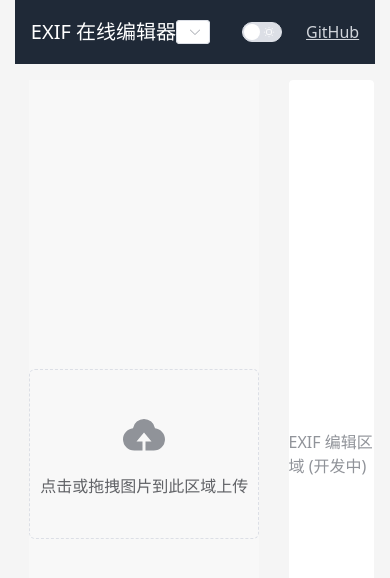
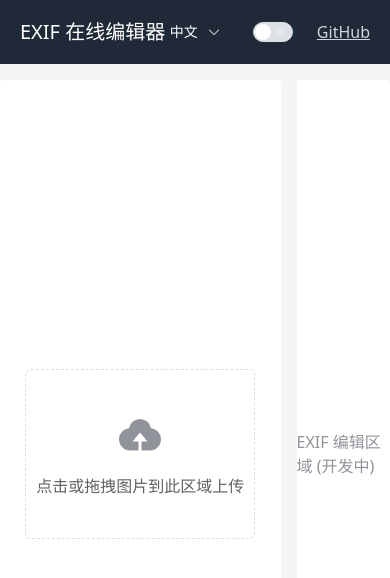
Before and after one commit to bluicezhen/exif-editor-online, a Vue app: page / in a window 390 px wide. Shown: the top 578 px of the page. Built offline with nearby package versions, Linux system fonts and the light colour scheme.

Commit message:
Refactor App.vue and LanguageSwitcher.vue to enhance UI structure and styling; implement dropdown for language selection and improve responsiveness with SCSS adjustments.

```diff
--- a/src/App.vue
+++ b/src/App.vue
@@ -88,9 +88,8 @@ function showUpload() {
 
 <template>
   <div class="app-container">
-    <!-- Top Banner -->
+    <!-- Header -->
     <header class="app-header">
-      <div class="header-content">
       <h1 class="header-title">{{ t('title') }}</h1>
       <div class="header-actions">
         <LanguageSwitcher />
@@ -99,17 +98,17 @@ function showUpload() {
           href="https://github.com/bluicezhen/exif-editor-online"
           target="_blank"
           class="github-link"
+          title="GitHub"
         >
           GitHub
         </a>
-        </div>
       </div>
     </header>
 
     <!-- Main Content -->
     <main class="app-content">
       <!-- Left Photo Display Area -->
-      <div class="photo-area">
+      <section class="photo-area">
         <!-- Photo toolbar -->
         <div v-if="hasPhotos" class="photo-toolbar">
           <div class="toolbar-actions">
@@ -127,9 +126,7 @@ function showUpload() {
         </div>
 
         <!-- Show upload component when no photos -->
-        <div v-if="!hasPhotos" class="full-height">
-          <PhotoUpload @upload-image="handleImageUpload" />
-        </div>
+        <PhotoUpload v-if="!hasPhotos" @upload-image="handleImageUpload" class="full-height" />
 
         <!-- Photo grid -->
         <div v-else class="photo-grid">
@@ -145,15 +142,13 @@ function showUpload() {
         </div>
 
         <!-- Hidden upload component for later uploads -->
-        <div class="upload-hidden">
-          <PhotoUpload ref="uploadRef" @upload-image="handleImageUpload" />
-        </div>
-      </div>
+        <PhotoUpload ref="uploadRef" @upload-image="handleImageUpload" class="upload-hidden" />
+      </section>
 
       <!-- Right EXIF Editor Area -->
-      <div class="exif-area">
+      <section class="exif-area">
         <ExifEditor />
-      </div>
+      </section>
     </main>
   </div>
 </template>
@@ -179,24 +174,25 @@ function showUpload() {
   background-color: var(--header-bg);
   color: var(--header-text);
   flex: 0 0 auto; /* Fixed height, won't grow or shrink */
-
-  .header-content {
   padding: 0 $spacing-base;
   height: $header-height;
+  width: 100%;
   @include flex(row, space-between, center);
-  }
 
   .header-title {
     font-size: 1.25rem;
     font-weight: 500;
+    margin-left: 1.25rem;
   }
 
   .header-actions {
     @include flex(row, center, center, $spacing-lg);
+    margin-right: 1.25rem;
   }
 
   .github-link {
     color: $color-text-light;
+    font-size: 1rem;
     @include transition(color);
 
     &:hover {
@@ -212,6 +208,7 @@ function showUpload() {
   height: calc(100vh - #{$header-height});
   padding: $spacing-base;
   overflow: hidden;
+  width: 100%;
 }
 
 /* Left side - photo area (75% width) */
@@ -232,6 +229,11 @@ function showUpload() {
   background-color: var(--bg-primary);
   border-radius: $border-radius;
   overflow: hidden;
+
+  .dark-mode & {
+    background-color: var(--bg-primary);
+    color: var(--text-primary);
+  }
 }
 
 /* Photo toolbar */
@@ -240,6 +242,11 @@ function showUpload() {
   margin-bottom: $spacing-base;
   @include card($spacing-md);
   flex: 0 0 auto; /* Fixed height */
+
+  .dark-mode & {
+    background-color: var(--bg-primary);
+    color: var(--text-primary);
+  }
 
   .toolbar-actions {
     @include flex(row, center, center, $spacing-md);
@@ -256,6 +263,13 @@ function showUpload() {
   height: 100%;
   flex: 1;
   overflow: hidden;
+  background-color: var(--bg-primary);
+  border-radius: $border-radius;
+
+  .dark-mode & {
+    background-color: var(--bg-primary);
+    color: var(--text-primary);
+  }
 }
 
 /* Photo grid with scrolling */
@@ -265,12 +279,15 @@ function showUpload() {
   padding: 0 0 $spacing-base 0;
   @include grid(3, $spacing-base);
 
-  @include respond-to(md) {
+  /* Desktop first approach - starting with larger grid */
+  grid-template-columns: repeat(5, 1fr);
+
+  @media (max-width: $breakpoint-lg) {
     grid-template-columns: repeat(4, 1fr);
   }
 
-  @include respond-to(lg) {
-    grid-template-columns: repeat(5, 1fr);
+  @media (max-width: $breakpoint-md) {
+    grid-template-columns: repeat(3, 1fr);
   }
 }
 
--- a/src/assets/styles/main.scss
+++ b/src/assets/styles/main.scss
@@ -12,8 +12,8 @@ html, body {
 }
 
 #app {
-  height: 100%;
-  width: 100%;
+  height: 100vh;
+  width: 100vw;
 }
 
 /* Element Plus theme overrides */
@@ -40,3 +40,35 @@ html, body {
 .el-button--info {
   background-color: var(--el-color-info) !important;
 }
+
+/* Dark mode overrides for Element Plus components */
+.dark-mode {
+  .el-card,
+  .el-dialog,
+  .el-dropdown-menu,
+  .el-message-box,
+  .el-popover,
+  .el-tooltip__popper {
+    background-color: var(--bg-primary);
+    color: var(--text-primary);
+    border-color: var(--text-secondary);
+  }
+
+  .el-dropdown-menu__item {
+    color: var(--text-primary);
+
+    &:hover, &:focus {
+      background-color: var(--bg-secondary);
+    }
+  }
+
+  .el-input__wrapper,
+  .el-textarea__wrapper {
+    background-color: var(--bg-primary);
+
+    .el-input__inner,
+    .el-textarea__inner {
+      color: var(--text-primary);
+    }
+  }
+}
--- a/src/components/ExifEditor.vue
+++ b/src/components/ExifEditor.vue
@@ -17,7 +17,6 @@ const { t } = useI18n()
 .exif-editor-container {
   height: 100%;
   width: 100%;
-  background-color: #f9f9f9;
   display: flex;
   flex-direction: column;
 }
@@ -29,7 +28,6 @@ const { t } = useI18n()
   align-items: center;
   justify-content: center;
   border-radius: 4px;
-  background-color: white;
 }
 
 /* Placeholder text style */
--- a/src/components/LanguageSwitcher.vue
+++ b/src/components/LanguageSwitcher.vue
@@ -1,7 +1,8 @@
 <script setup lang="ts">
 import { computed } from 'vue'
 import { useI18n } from 'vue-i18n'
-import { ElSelect, ElOption } from 'element-plus'
+import { ElDropdown, ElDropdownMenu, ElDropdownItem } from 'element-plus'
+import { ArrowDown } from '@element-plus/icons-vue'
 
 const { locale } = useI18n()
 
@@ -10,43 +11,66 @@ const languages = [
   { value: 'en', label: 'English' }
 ]
 
-const currentLanguage = computed({
-  get: () => locale.value,
-  set: (value: string) => {
-    locale.value = value
-  }
+const currentLanguage = computed(() => {
+  return languages.find(lang => lang.value === locale.value) || languages[0]
 })
+
+function handleLanguageChange(lang: string) {
+  locale.value = lang
+}
 </script>
 
 <template>
   <div class="language-switcher">
-    <el-select
-      v-model="currentLanguage"
-      class="w-24 language-select"
-      size="small"
-    >
-      <el-option
-        v-for="item in languages"
-        :key="item.value"
-        :label="item.label"
-        :value="item.value"
-      />
-    </el-select>
+    <el-dropdown @command="handleLanguageChange" trigger="click">
+      <span class="el-dropdown-link">
+        {{ currentLanguage.label }}
+        <el-icon class="el-icon--right">
+          <arrow-down />
+        </el-icon>
+      </span>
+      <template #dropdown>
+        <el-dropdown-menu>
+          <el-dropdown-item
+            v-for="item in languages"
+            :key="item.value"
+            :command="item.value"
+            :class="{ active: currentLanguage.value === item.value }"
+          >
+            {{ item.label }}
+          </el-dropdown-item>
+        </el-dropdown-menu>
+      </template>
+    </el-dropdown>
   </div>
 </template>
 
-<style scoped>
+<style lang="scss" scoped>
+@use '../assets/styles/abstracts' as *;
+
 .language-switcher {
   display: flex;
   align-items: center;
 }
 
-.language-select :deep(.el-input__wrapper) {
-  /* background-color: transparent; */
-  box-shadow: none;
+.el-dropdown-link {
+  display: flex;
+  align-items: center;
+  gap: $spacing-xs;
+  cursor: pointer;
+  color: var(--header-text);
+  transition: all 0.2s;
+  font-size: 0.875rem;
+
+  &:hover {
+    opacity: 0.8;
+  }
 }
 
-.language-select :deep(.el-input__inner) {
-  color: #f0f0f0;
+:deep(.el-dropdown-menu__item) {
+  &.active {
+    color: var(--el-color-primary);
+    background-color: var(--el-dropdown-menuItem-hover-fill);
+  }
 }
 </style>
```
Lines whose indentation alone changed are shown as unchanged.
